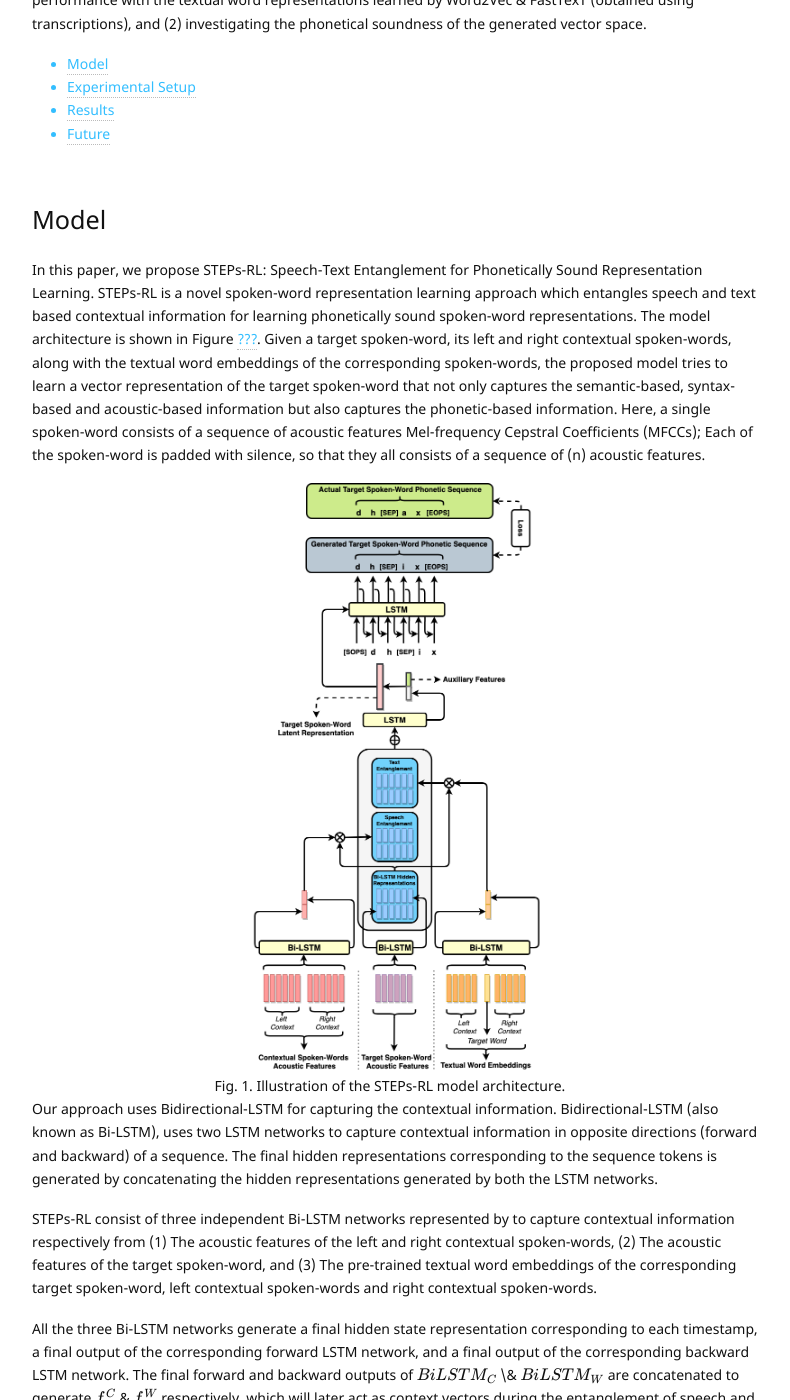
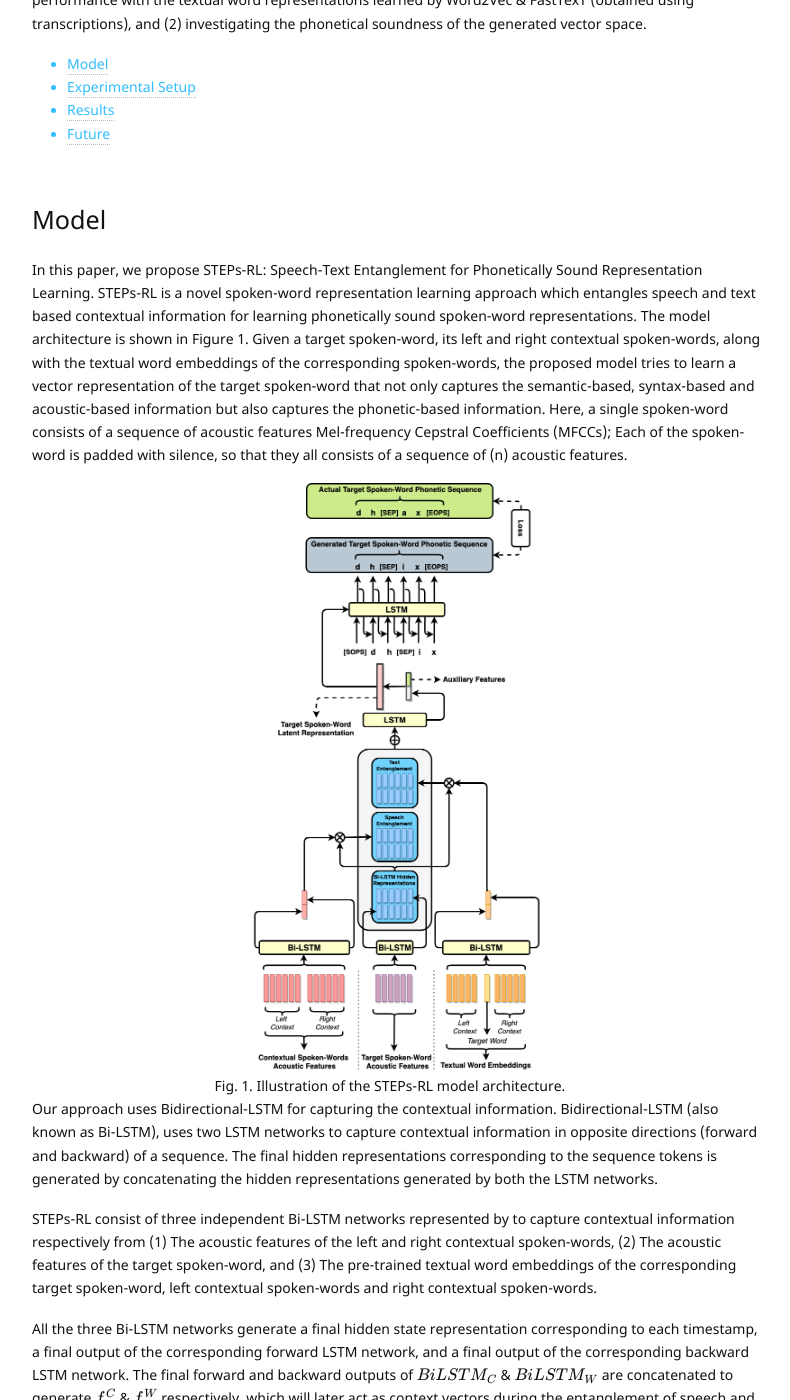
Before and after one commit to prakamya-mishra/prakamya-mishra.github.io, a Jekyll site: the page built from _posts/2020-11-23-STEPs-RL.md, in a window 1280 px wide and 1400 px high, scrolled down 867 px. Shown: the whole window, without its empty margins (243-1033 px from the left). Built offline with Jekyll 4.4.1, drawn with Linux system fonts in a browser that asks for light colours; formulas are drawn with MathJax 3; some of the changed text lies outside the part shown.

Commit message:
Update 2020-11-23-STEPs-RL.md

```diff
--- a/_posts/2020-11-23-STEPs-RL.md
+++ b/_posts/2020-11-23-STEPs-RL.md
@@ -20,7 +20,7 @@
 {:toc}
 
 ## Model
-In this paper, we propose STEPs-RL: Speech-Text Entanglement for Phonetically Sound Representation Learning. STEPs-RL is a novel spoken-word representation learning approach which entangles speech and text based contextual information for learning phonetically sound spoken-word representations. The model architecture is shown in Figure \ref{fig:main_model}. Given a target spoken-word, its left and right contextual spoken-words, along with the textual word embeddings of the corresponding spoken-words, the proposed model tries to learn a vector representation of the target spoken-word that not only captures the semantic-based, syntax-based and acoustic-based information but also captures the phonetic-based information. Here, a single spoken-word consists of a sequence of acoustic features Mel-frequency Cepstral Coefficients (MFCCs); Each of the spoken-word is padded with silence, so that they all consists of a sequence of \(n\) acoustic features.
+In this paper, we propose STEPs-RL: Speech-Text Entanglement for Phonetically Sound Representation Learning. STEPs-RL is a novel spoken-word representation learning approach which entangles speech and text based contextual information for learning phonetically sound spoken-word representations. The model architecture is shown in Figure 1. Given a target spoken-word, its left and right contextual spoken-words, along with the textual word embeddings of the corresponding spoken-words, the proposed model tries to learn a vector representation of the target spoken-word that not only captures the semantic-based, syntax-based and acoustic-based information but also captures the phonetic-based information. Here, a single spoken-word consists of a sequence of acoustic features Mel-frequency Cepstral Coefficients (MFCCs); Each of the spoken-word is padded with silence, so that they all consists of a sequence of \(n\) acoustic features.
 
 ![STEPs-RL Model Architecture]({{ '/assets/Blog/STEPs-RL-SpeechVec.png' | relative_url }})
 {: style="width: 40%;" class="center"}
@@ -31,7 +31,7 @@
 
 STEPs-RL consist of three independent Bi-LSTM networks represented by to capture contextual information respectively from (1) The acoustic features of the left and right contextual spoken-words, (2) The acoustic features of the target spoken-word, and (3) The pre-trained textual word embeddings of the corresponding target spoken-word, left contextual spoken-words and right contextual spoken-words.
 
-All the three Bi-LSTM networks generate a final hidden state representation corresponding to each timestamp, a final output of the corresponding forward LSTM network, and a final output of the corresponding backward LSTM network. The final forward and backward outputs of $$BiLSTM_{C}$$ \& $$BiLSTM_{W}$$ are concatenated to generate $$f^C$$ & $$f^W$$ respectively, which will later act as context vectors during the entanglement of speech and text.
+All the three Bi-LSTM networks generate a final hidden state representation corresponding to each timestamp, a final output of the corresponding forward LSTM network, and a final output of the corresponding backward LSTM network. The final forward and backward outputs of $$BiLSTM_{C}$$ & $$BiLSTM_{W}$$ are concatenated to generate $$f^C$$ & $$f^W$$ respectively, which will later act as context vectors during the entanglement of speech and text.
 
 ![STEPs-RL Phase 1]({{ '/assets/Blog/STEPs-RL-sec1.png' | relative_url }})
 {: style="width: 40%;" class="center"}
@@ -45,7 +45,7 @@
 Fig. 3. STEPs-RL Phase 2: Speech \& Text entanglement with target spoken word.
 {: style="width: 50%;" class="center"}
 
-In the above figure, $$h^{T,C}$$ & $$h^{T,W}$$ represents the newly generated speech-entangled and text-entangled hidden representations respectively; $$\alpha_i^{T,C}$$ & $$\alpha_i^{T,W}$$ represents the speech-entangled and text-entangled attention scores respectively, corresponding to the $$i^{th}$$ timestamp of the hidden representations generated by $$BiLSTM_{T}$$. The attention scores $$\alpha_i^{T,C}$$ & \alpha_i^{T,W}$$ are generated by taking the dot product ($$\bullet$$) of each of the timestamps of $$h^T$$ with the context vectors $$f^C$$ & $$f^W$$ respectively.
+In the above figure, $$h^{T,C}$$ & $$h^{T,W}$$ represents the newly generated speech-entangled and text-entangled hidden representations respectively; $$\alpha_i^{T,C}$$ & $$\alpha_i^{T,W}$$ represents the speech-entangled and text-entangled attention scores respectively, corresponding to the $$i^{th}$$ timestamp of the hidden representations generated by $$BiLSTM_{T}$$. The attention scores $$\alpha_i^{T,C}$$ & $$\alpha_i^{T,W}$$ are generated by taking the dot product ($$\bullet$$) of each of the timestamps of $$h^T$$ with the context vectors $$f^C$$ & $$f^W$$ respectively.
 
 ![STEPs-RL Phase 3]({{ '/assets/Blog/STEPs-RL-sec3.png' | relative_url }})
 {: style="width: 40%;" class="center"}
```
